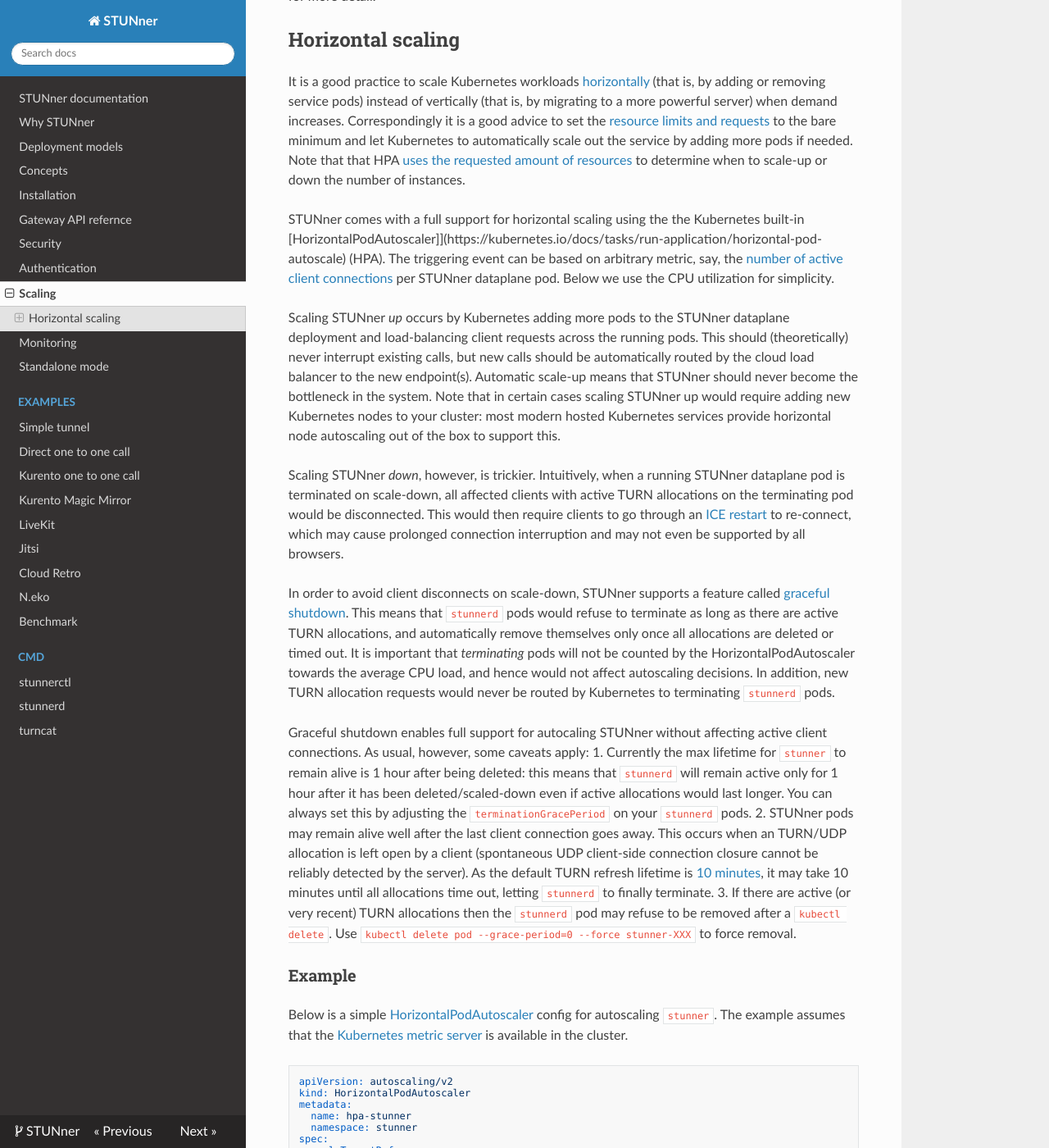
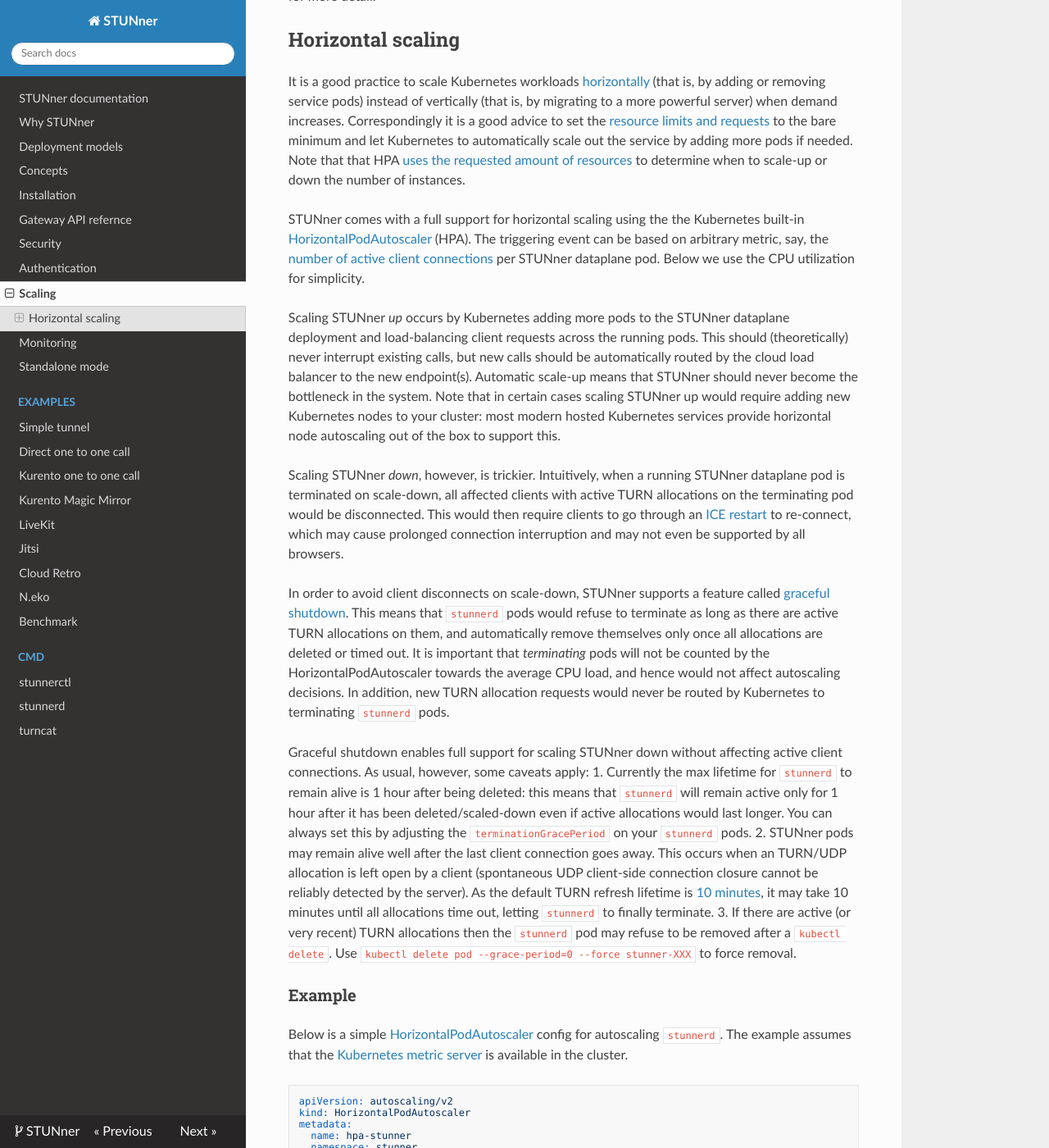
Before and after one commit to l7mp/stunner, an MkDocs documentation site: the page built from docs/SCALING.md, in a window 1280 px wide and 1400 px high, scrolled down 512 px. Shown: the whole window at 82% size. Built offline with MkDocs 1.6.1, drawn with Linux system fonts in a browser that asks for light colours; nearby versions of some CDN libraries; some of the changed text lies outside the part shown.

Commit message:
docs: Minor updates before the release

````diff
--- a/docs/SCALING.md
+++ b/docs/SCALING.md
@@ -30,7 +30,7 @@
 to determine when to scale-up or down the number of instances.
 
 STUNner comes with a full support for horizontal scaling using the the Kubernetes built-in
-[HorizontalPodAutoscaler]](https://kubernetes.io/docs/tasks/run-application/horizontal-pod-autoscale)
+[HorizontalPodAutoscaler](https://kubernetes.io/docs/tasks/run-application/horizontal-pod-autoscale)
 (HPA). The triggering event can be based on arbitrary metric, say, the [number of active client
 connections](#MONITORING.md) per STUNner dataplane pod. Below we use the CPU utilization for
 simplicity.
@@ -52,15 +52,15 @@
 
 In order to avoid client disconnects on scale-down, STUNner supports a feature called [graceful
 shutdown](https://cloud.google.com/blog/products/containers-kubernetes/kubernetes-best-practices-terminating-with-grace). This
-means that `stunnerd` pods would refuse to terminate as long as there are active TURN allocations,
-and automatically remove themselves only once all allocations are deleted or timed out. It is
-important that *terminating* pods will not be counted by the HorizontalPodAutoscaler towards the
+means that `stunnerd` pods would refuse to terminate as long as there are active TURN allocations
+on them, and automatically remove themselves only once all allocations are deleted or timed out. It
+is important that *terminating* pods will not be counted by the HorizontalPodAutoscaler towards the
 average CPU load, and hence would not affect autoscaling decisions. In addition, new TURN
 allocation requests would never be routed by Kubernetes to terminating `stunnerd` pods.
 
-Graceful shutdown enables full support for autocaling STUNner without affecting active client
+Graceful shutdown enables full support for scaling STUNner down without affecting active client
 connections. As usual, however, some caveats apply:
-1. Currently the max lifetime for `stunner` to remain alive is 1 hour after being deleted: this
+1. Currently the max lifetime for `stunnerd` to remain alive is 1 hour after being deleted: this
    means that `stunnerd` will remain active only for 1 hour after it has been deleted/scaled-down
    even if active allocations would last longer. You can always set this by adjusting the
    `terminationGracePeriod` on your `stunnerd` pods.
@@ -77,7 +77,7 @@
 
 Below is a simple
 [HorizontalPodAutoscaler](https://kubernetes.io/docs/tasks/run-application/horizontal-pod-autoscale-walkthrough/)
-config for autoscaling `stunner`. The example assumes that the [Kubernetes metric
+config for autoscaling `stunnerd`. The example assumes that the [Kubernetes metric
 server](https://github.com/kubernetes-sigs/metrics-server#installation) is available in the
 cluster.
 
@@ -103,9 +103,9 @@
         averageUtilization: 300
 ```
 
-Here, `scaleTargetRef` selects the STUNner Deployment named `stunner` as the scaling target and the
-deployment will always run at least 1 pod and at most 10 pods. Understanding how Kubernetes chooses
-the number of running pods is, however, a bit tricky.
+Here, `scaleTargetRef` selects the STUNner Deployment named `stunnerd` as the scaling target and
+the deployment will always run at least 1 pod and at most 10 pods. Understanding how Kubernetes
+chooses the number of running pods is, however, a bit tricky.
 
 Suppose that the configured resources in the STUNner deployment are the following.
 
@@ -123,7 +123,7 @@
 in, CPU utilization is increasing. Scale out will be triggered when CPU usage of the `stunnerd` pod
 reaches 1500 millicore CPU (three times the requested CPU). If more calls come and the total CPU
 usage of the `stunnerd` pods reaches 3000 millicore, which amounts to 1500 millicore on average,
-scale out would happen again. When users leave, load will drop and the average CPU will fall under
-3000 millicore. At this point Kubernetes will automatically scale-in and remove one of the
-`stunner` instances. Recall, this would never affect existing connections thanks to graceful
+scale out would happen again. When users leave, load will drop and the total CPU utilization will
+fall under 3000 millicore. At this point Kubernetes will automatically scale-in and remove one of
+the `stunnerd` instances. Recall, this would never affect existing connections thanks to graceful
 shutdown.
````
Also changed, not shown: docs/AUTH.md (+2 -2 lines), docs/GATEWAY.md (+1 -2 lines).
